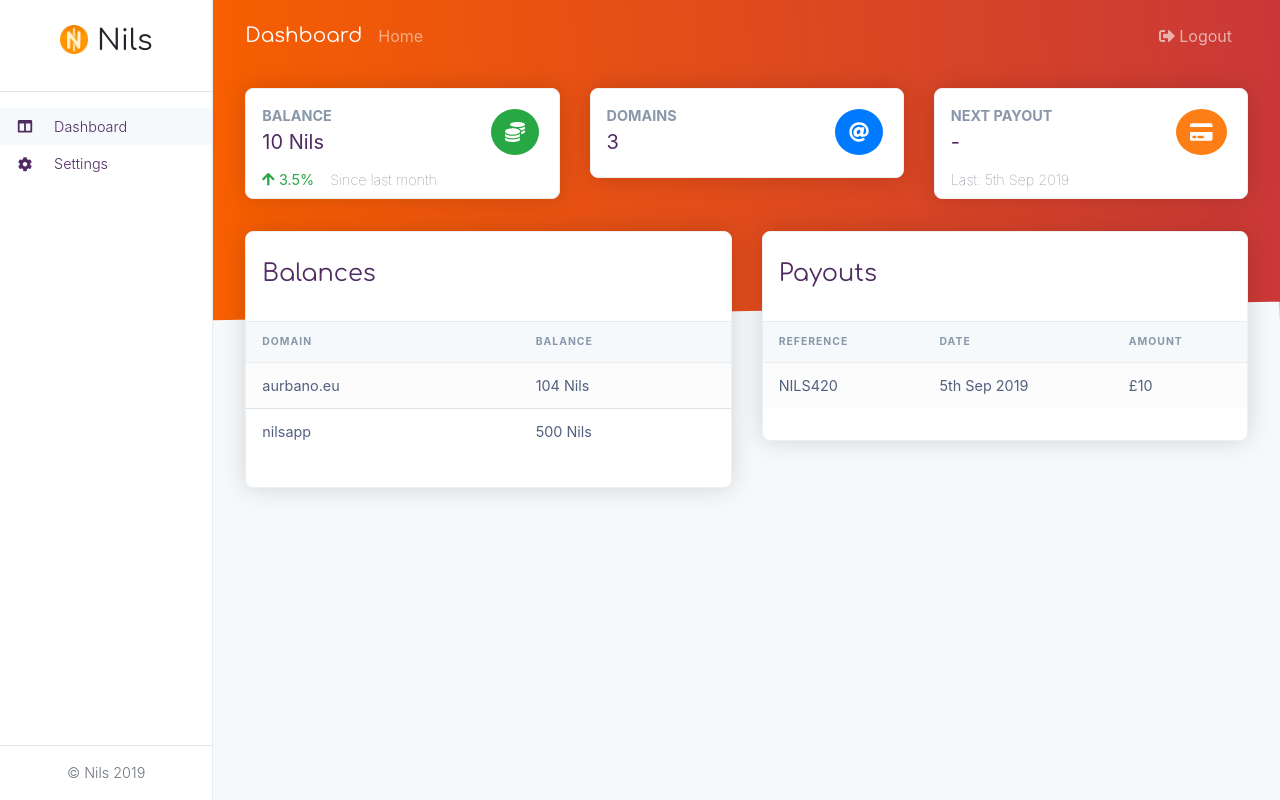
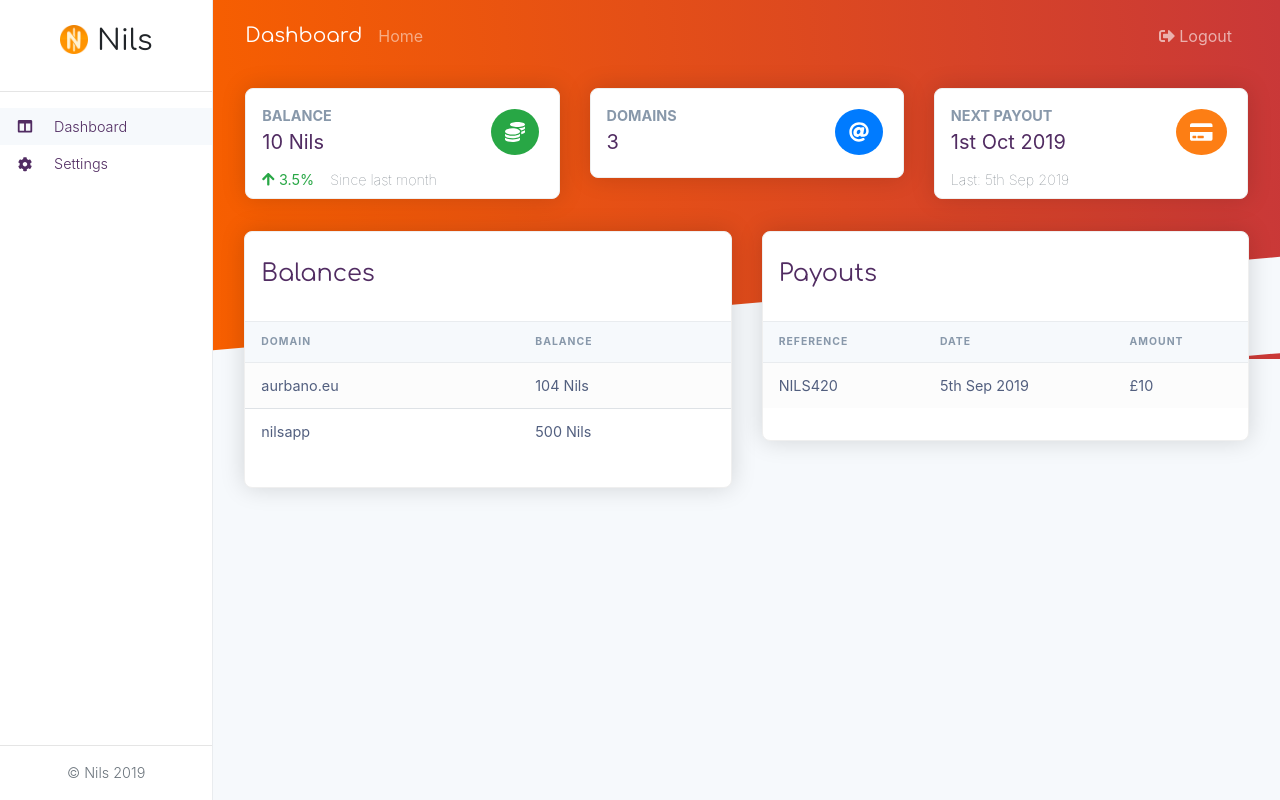
Before and after one commit to nils-app/nils-web, a React (Create React App) app: page /nils-web/dashboard in a window 1280 px wide. Built offline with nearby package versions, Linux system fonts and the light colour scheme.

Commit message:
fix dashboard overflow

```diff
--- a/src/assets/scss/index.scss
+++ b/src/assets/scss/index.scss
@@ -2,6 +2,8 @@
 @import "fonts";
 
 @import "~bootstrap/scss/bootstrap";
+
+$bottomGradientSpacing: 8rem;
 
 html, body {
   width: 100%;
@@ -72,8 +74,6 @@ body {
 }
 
 .header {
-    padding: 1rem 2rem 6rem;
-
     a {
         color: rgba(255,255,255,0.6);
     }
@@ -85,8 +85,10 @@ body {
 }
 
 .content {
-    margin-top: -6rem;
-    padding: 0 2rem;
+  margin-top: -$bottomGradientSpacing;
+  padding: 0 1rem;
+  margin-right: 0;
+  margin-left: 0;
 }
 
 a.dashboard-widget {
@@ -204,17 +206,19 @@ a.dashboard-widget {
     color: #fff;
     background: linear-gradient(87deg, $secondary, $secondary-dark) !important;
     position: relative;
+    overflow: hidden;
+    padding: 1rem 2rem $bottomGradientSpacing;
 
     &:after {
       content: ' ';
       display: block;
-      width: 100%;
+      width: 110%;
       background: $lighter;
-      height: 2em;
+      height: 6em;
       position: absolute;
-      bottom: -1em;
+      bottom: -2.25rem;
       left: 0;
-      transform: rotate(-1deg);
+      transform: rotate(-5deg);
     }
 }
 
--- a/src/sections/dashboard/pages/index.tsx
+++ b/src/sections/dashboard/pages/index.tsx
@@ -66,7 +66,7 @@ export default () => {
           <Col xs={12} sm>
             <Counter
               title="Next payout"
-              content="-"
+              content="1st Oct 2019"
               icon="credit-card"
               iconBg="orange"
               history="Last: 5th Sep 2019"
@@ -76,7 +76,7 @@ export default () => {
           </Col>
         </Row>
       </div>
-      <Row className="content padded">
+      <Row className="content">
         <Col>
           <Table
             header='Balances'
```
